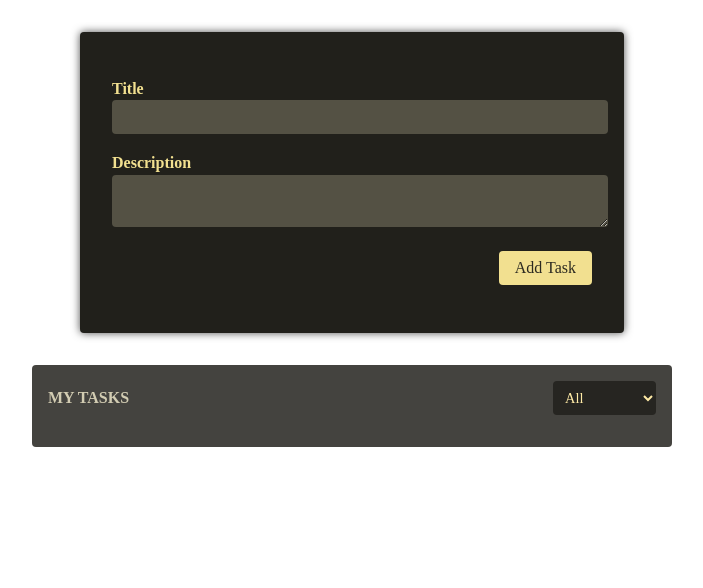
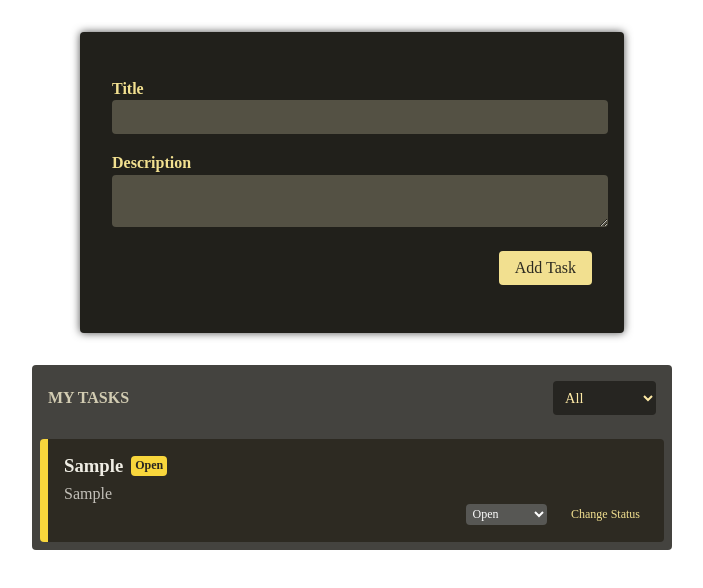
Before and after one commit to MSaqib123/section-9-angular-project, an Angular app: page / in a window 1280 px wide. Both pictures are taken after typing "Sample", "Sample" into the empty fields and a click on the button "Add Task". Shown: the top 588 px of the page, without its empty margins (288-991 px from the left). Built offline with nearby package versions, Linux system fonts and the light colour scheme.

Commit message:
6. Using The Alternative Dependency Injection Syntax

```diff
--- a/src/app/_1_to_7/tasks/tasks-list/tasks-list.component.html
+++ b/src/app/_1_to_7/tasks/tasks-list/tasks-list.component.html
@@ -1,4 +1,5 @@
-<header>
+<!-- #region Class 2 -->
+<!-- <header>
   <h2>My Tasks</h2>
   <p>
     <select (change)="onChangeTasksFilter(filter.value)" #filter>
@@ -16,4 +17,30 @@
       <app-task-item [task]="task" />
     </li>
   }
+</ul> -->
+<!-- #endregion -->
+
+
+
+
+<!-- #region 6. Using The Alternative Dependency Injection Syntax -->
+<header>
+  <h2>My Tasks</h2>
+  <p>
+    <select (change)="onChangeTasksFilter(filter.value)" #filter>
+      <option value="all">All</option>
+      <option value="open">Open</option>
+      <option value="in-progress">In-Progress</option>
+      <option value="done">Completed</option>
+    </select>
+  </p>
+</header>
+
+<ul>
+  @for (task of tasks(); track task.id) {
+    <li>
+      <app-task-item [task]="task" />
+    </li>
+  }
 </ul>
+<!-- #endregion -->
--- a/src/app/_1_to_7/tasks/tasks-list/tasks-list.component.ts
+++ b/src/app/_1_to_7/tasks/tasks-list/tasks-list.component.ts
@@ -1,6 +1,30 @@
-import { Component, signal } from '@angular/core';
+//#region Class #2
+// import { Component, signal } from '@angular/core';
+// import { TaskItemComponent } from './task-item/task-item.component';
+
+// @Component({
+//   selector: 'app-tasks-list',
+//   standalone: true,
+//   templateUrl: './tasks-list.component.html',
+//   styleUrl: './tasks-list.component.css',
+//   imports: [TaskItemComponent],
+// })
+// export class TasksListComponent {
+//   selectedFilter = signal<string>('all');
+//   tasks = [];
+
+//   onChangeTasksFilter(filter: string) {
+//     this.selectedFilter.set(filter);
+//   }
+// }
+
+//#endregion
+
+//#region 6. Using The Alternative Dependency Injection Syntax
+import { Component, inject, signal } from '@angular/core';
 
 import { TaskItemComponent } from './task-item/task-item.component';
+import { TasksService } from '../tasks.service';
 
 @Component({
   selector: 'app-tasks-list',
@@ -10,10 +34,13 @@ import { TaskItemComponent } from './task-item/task-item.component';
   imports: [TaskItemComponent],
 })
 export class TasksListComponent {
+  private tasksService = inject(TasksService);
   selectedFilter = signal<string>('all');
-  tasks = [];
+  tasks = this.tasksService.allTasks;
 
   onChangeTasksFilter(filter: string) {
     this.selectedFilter.set(filter);
   }
 }
+
+//#endregion
--- a/src/app/_1_to_7/tasks/tasks.service.ts
+++ b/src/app/_1_to_7/tasks/tasks.service.ts
@@ -1,4 +1,29 @@
 //#region 3. Creating a Service
+// import { Injectable, signal } from "@angular/core";
+// import { Task } from "./task.model";
+
+
+// @Injectable({
+//     providedIn:'root'
+// })
+// export class TasksService{
+//     tasks = signal<Task[]>([]);
+
+
+//     addTask(taskData:{title:string; description:string}){
+//         const newTask:Task = {
+//             ...taskData,
+//             id:Math.random().toString(),
+//             status:'OPEN'
+//         }
+//         this.tasks.update((oldTasks)=> [...oldTasks,newTask] )
+//     }
+// }
+//#endregion
+
+
+
+//#region 6. Using The Alternative Dependency Injection Syntax
 import { Injectable, signal } from "@angular/core";
 import { Task } from "./task.model";
 
@@ -7,7 +32,9 @@ import { Task } from "./task.model";
     providedIn:'root'
 })
 export class TasksService{
-    tasks = signal<Task[]>([]);
+
+    private tasks = signal<Task[]>([]);
+    allTasks = this.tasks.asReadonly();
 
 
     addTask(taskData:{title:string; description:string}){
```
